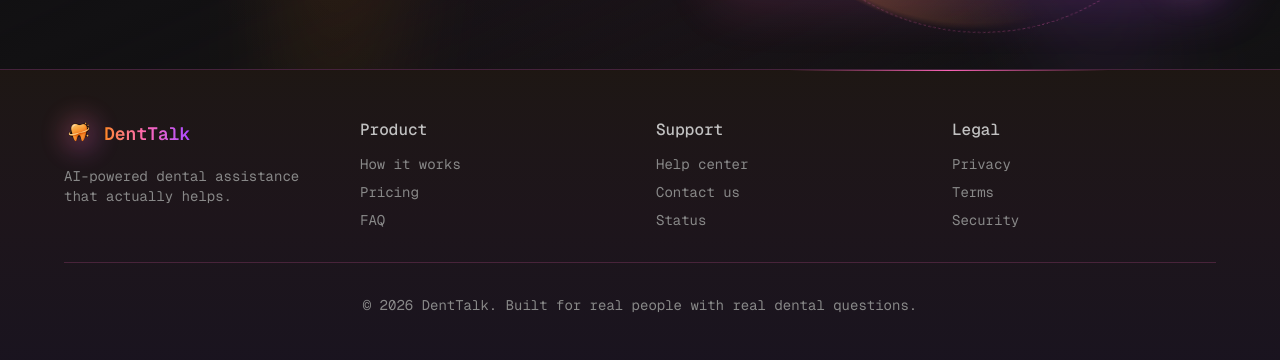
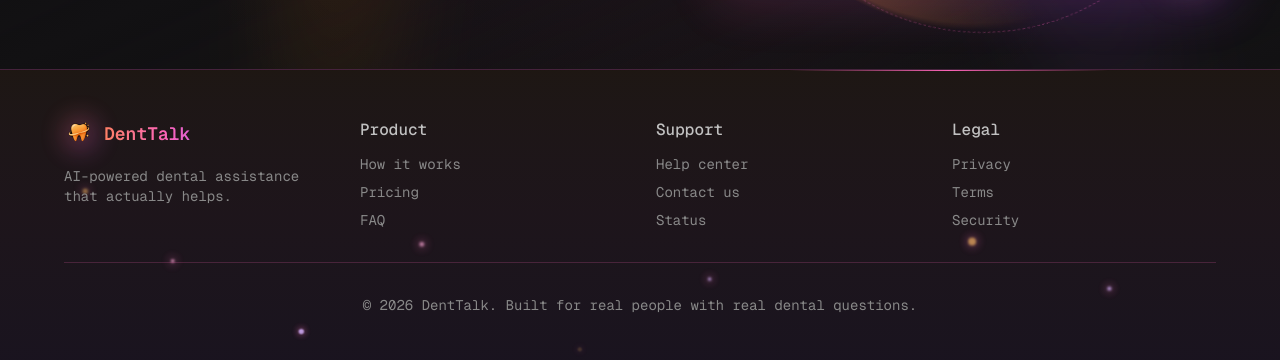
Before and after one commit to sayan629/DentTalk, a Next.js app: page / in a window 1280 px wide. Shown: the part 5085-5445 px from the top of the page. Built offline with nearby package versions, Linux system fonts and the light colour scheme; no server answers.

Commit message:
UI improvement.

```diff
--- a/src/components/landing/Footer.tsx
+++ b/src/components/landing/Footer.tsx
@@ -1,12 +1,15 @@
+"use client";
+
+import { useEffect, useState } from "react";
 import Image from "next/image";
 
 // shared colour classes (orange, pink and purple)
 const gradientText =
   "bg-gradient-to-r from-orange-400 via-pink-400 to-purple-500 bg-clip-text text-transparent";
 
-// link with a gradient underline that grows on hover (no size change)
+// link with a gradient underline that grows on hover, and a small nudge to the right
 const linkClass =
-  "transition-colors duration-300 hover:text-pink-400 bg-gradient-to-r from-orange-400 via-pink-400 to-purple-500 bg-no-repeat bg-bottom bg-[length:0%_1px] hover:bg-[length:100%_1px] [transition:background-size_0.4s_ease,color_0.3s]";
+  "inline-block transition-colors duration-300 hover:text-pink-400 hover:translate-x-1 bg-gradient-to-r from-orange-400 via-pink-400 to-purple-500 bg-no-repeat bg-bottom bg-[length:0%_1px] hover:bg-[length:100%_1px] [transition:background-size_0.4s_ease,color_0.3s,transform_0.3s_ease]";
 
 const columns = [
   { title: "Product", links: ["How it works", "Pricing", "FAQ"] },
@@ -14,8 +17,34 @@ const columns = [
   { title: "Legal", links: ["Privacy", "Terms", "Security"] },
 ];
 
+// fixed values (no Math.random) so server and client render the same markup.
+// left = horizontal position, size = px, dur/delay = seconds, drift = sideways sway in px
+const sparkles = [
+  { left: "6%", size: 6, dur: 9, delay: 0, drift: 14, hue: "bg-orange-300" },
+  { left: "14%", size: 4, dur: 11, delay: 2.5, drift: -10, hue: "bg-pink-300" },
+  { left: "23%", size: 8, dur: 10, delay: 5, drift: 18, hue: "bg-purple-300" },
+  { left: "34%", size: 5, dur: 12, delay: 1, drift: -16, hue: "bg-pink-300" },
+  { left: "45%", size: 7, dur: 9.5, delay: 6, drift: 12, hue: "bg-orange-300" },
+  { left: "56%", size: 4, dur: 11.5, delay: 3, drift: -14, hue: "bg-purple-300" },
+  { left: "67%", size: 6, dur: 10.5, delay: 7, drift: 16, hue: "bg-pink-300" },
+  { left: "77%", size: 8, dur: 12.5, delay: 0.5, drift: -18, hue: "bg-orange-300" },
+  { left: "86%", size: 5, dur: 9, delay: 4, drift: 10, hue: "bg-purple-300" },
+  { left: "94%", size: 6, dur: 11, delay: 8, drift: -12, hue: "bg-pink-300" },
+];
+
 function Footer() {
+  const [showTop, setShowTop] = useState(false);
+
+  // show the back-to-top button once the page has been scrolled a bit
+  useEffect(() => {
+    const onScroll = () => setShowTop(window.scrollY > 400);
+    onScroll();
+    window.addEventListener("scroll", onScroll, { passive: true });
+    return () => window.removeEventListener("scroll", onScroll);
+  }, []);
+
   return (
+    <>
       <footer className="relative overflow-hidden px-6 py-12 border-t border-pink-400/20 bg-gradient-to-b from-orange-400/5 via-pink-400/5 to-purple-500/5">
         <style>{`
           @keyframes footer-line {
@@ -26,17 +55,58 @@ function Footer() {
             0%, 100% { opacity: 0.25; transform: scale(1); }
             50% { opacity: 0.6; transform: scale(1.25); }
           }
+          /* sparkles drift up from the bottom edge, sway sideways, then fade out */
+          @keyframes footer-rise {
+            0% { opacity: 0; transform: translate3d(0, 0, 0) scale(0.6); }
+            15% { opacity: 0.85; }
+            50% { transform: translate3d(var(--drift), -110px, 0) scale(1); }
+            85% { opacity: 0.5; }
+            100% { opacity: 0; transform: translate3d(calc(var(--drift) * -0.6), -240px, 0) scale(0.8); }
+          }
+          /* wordmark colours slowly flow, so it reads as a living brand mark */
+          @keyframes footer-flow {
+            0% { background-position: 0% 50%; }
+            100% { background-position: 100% 50%; }
+          }
+          /* gentle up-and-down on the back-to-top arrow */
+          @keyframes footer-hop {
+            0%, 100% { transform: translateY(1px); }
+            50% { transform: translateY(-3px); }
+          }
+          @media (prefers-reduced-motion: reduce) {
+            .footer-anim { animation: none !important; }
+            .footer-sparkle { display: none !important; }
+          }
         `}</style>
 
         {/* light sweeping along the top border */}
         <div aria-hidden="true" className="pointer-events-none absolute inset-x-0 top-0 h-px overflow-hidden">
           <div
             style={{ animation: "footer-line 4s ease-in-out infinite" }}
-          className="h-full w-1/4 bg-gradient-to-r from-transparent via-pink-400 to-transparent"
+            className="footer-anim h-full w-1/4 bg-gradient-to-r from-transparent via-pink-400 to-transparent"
           />
         </div>
 
-      <div className="max-w-6xl mx-auto">
+        {/* sparkles rising from the bottom, like fresh, clean-teeth glints */}
+        <div aria-hidden="true" className="pointer-events-none absolute inset-0 overflow-hidden">
+          {sparkles.map((s, i) => (
+            <span
+              key={i}
+              style={
+                {
+                  left: s.left,
+                  width: s.size,
+                  height: s.size,
+                  "--drift": `${s.drift}px`,
+                  animation: `footer-rise ${s.dur}s ease-in-out ${s.delay}s infinite backwards`,
+                } as React.CSSProperties
+              }
+              className={`footer-sparkle footer-anim absolute bottom-2 rounded-full opacity-0 blur-[1px] shadow-[0_0_10px_2px_rgba(244,114,182,0.5)] ${s.hue}`}
+            />
+          ))}
+        </div>
+
+        <div className="relative max-w-6xl mx-auto">
           <div className="grid md:grid-cols-4 gap-8">
             <div className="space-y-4 animate-in fade-in slide-in-from-bottom-4 duration-700">
               <div className="flex items-center gap-2">
@@ -44,7 +114,7 @@ function Footer() {
                 <div className="relative w-8 h-8">
                   <span
                     style={{ animation: "footer-glow 3s ease-in-out infinite" }}
-                  className="absolute inset-0 rounded-full bg-gradient-to-br from-orange-400 via-pink-400 to-purple-500 blur-md"
+                    className="footer-anim absolute inset-0 rounded-full bg-gradient-to-br from-orange-400 via-pink-400 to-purple-500 blur-md"
                   />
                   <Image
                     src="/logo.png"
@@ -54,7 +124,12 @@ function Footer() {
                     className="relative w-8 h-8"
                   />
                 </div>
-              <span className={`font-semibold text-lg ${gradientText}`}>DentTalk</span>
+                <span
+                  style={{ animation: "footer-flow 4s ease-in-out infinite alternate" }}
+                  className={`footer-anim font-semibold text-lg bg-[length:200%_auto] ${gradientText}`}
+                >
+                  DentTalk
+                </span>
               </div>
               <p className="text-sm text-muted-foreground">
                 AI-powered dental assistance that actually helps.
@@ -89,6 +164,34 @@ function Footer() {
           </div>
         </div>
       </footer>
+
+      {/* back-to-top: slides in after scrolling, arrow hops to invite a click */}
+      <button
+        type="button"
+        aria-label="Back to top"
+        onClick={() => window.scrollTo({ top: 0, behavior: "smooth" })}
+        className={`fixed bottom-6 right-6 z-40 grid size-11 place-items-center rounded-full bg-gradient-to-r from-orange-400 via-pink-500 to-purple-500 text-white shadow-lg shadow-pink-500/30 transition-all duration-500 hover:brightness-110 focus-visible:outline-2 focus-visible:outline-offset-2 focus-visible:outline-pink-400 ${
+          showTop
+            ? "translate-y-0 scale-100 opacity-100"
+            : "pointer-events-none translate-y-6 scale-75 opacity-0"
+        }`}
+      >
+        <svg
+          viewBox="0 0 24 24"
+          fill="none"
+          stroke="currentColor"
+          strokeWidth={2.5}
+          strokeLinecap="round"
+          strokeLinejoin="round"
+          style={{ animation: "footer-hop 1.6s ease-in-out infinite" }}
+          className="footer-anim size-5"
+          aria-hidden="true"
+        >
+          <path d="M12 19V5M5 12l7-7 7 7" />
+        </svg>
+      </button>
+    </>
   );
 }
+
 export default Footer;
```
Lines whose indentation alone changed are shown as unchanged.
